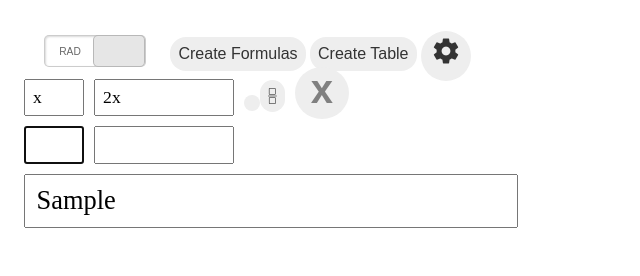
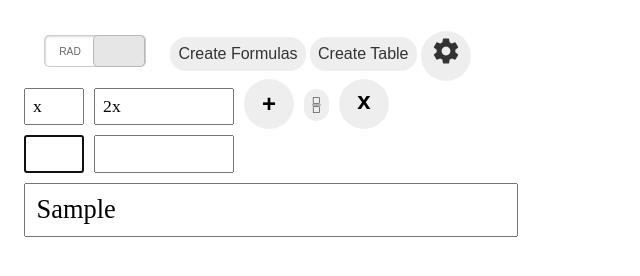
Before and after one commit to AlienKevin/Neat, a plain HTML site: page index.html in a window 1280 px wide. Both pictures are taken after typing "Sample" into the empty fields and a click on the button "Create Table". Shown: the part 60-336 px from the top of the page, without its empty margins (0-640 px from the left). Drawn offline with nearby package versions, Linux system fonts and the light colour scheme; files whose address does not match are found by name; a web font is replaced by a local one.

Commit message:
Refine data table's add column button and close button

```diff
--- a/icomoon-icons.css
+++ b/icomoon-icons.css
@@ -31,6 +31,7 @@
 
 .icon-fractions{
   margin-right: 10px;
+  margin-left: 10px;
 }
 
 .icon-fractions.fractionsMode{
--- a/js/dataTable.js
+++ b/js/dataTable.js
@@ -271,7 +271,10 @@ let createTableHeader = function () {
   createYHeader();
 
   // create an add column button
-  let addColumnBtn = document.createElement("button");
+  let addColumnBtn = document.createElement("div");
+  addColumnBtn.className = "btn";
+  addColumnBtn.id = "addBtn";
+  addColumnBtn.innerHTML = "+";
   addColumnBtn.addEventListener("click", function () {
     appendTableColumn();
   });
@@ -294,11 +297,15 @@ let createTableHeader = function () {
   })
   dataTable.appendChild(fractionsBtn);
   // create a close button to delete the whole table
-  let closeBtn = document.createElement("span");
-  closeBtn.setAttribute("class", "close");
-  closeBtn.innerHTML = "x";
+  let closeBtn = document.createElement("div");
+  closeBtn.className = "btn";
+  closeBtn.id = "closeBtn";
+  closeBtn.innerHTML = "<span>x</span>";
   closeBtn.addEventListener("click", function () {
     clearElement(dataTable);
+    // reset row and column number
+    rowNumber = 0;
+    colNumber = 1;
   });
   dataTable.appendChild(closeBtn);
   dataTable.appendChild(document.createElement("br")); //create a line break
--- a/style.css
+++ b/style.css
@@ -28,7 +28,8 @@ button {
   transition-duration: .4s;
 }
 
-button:hover {
+button:hover,
+.btn:hover {
   box-shadow: 0 5px 5px 0 rgba(0, 0, 0, 0.24), 0 7px 20px 0 rgba(0, 0, 0, 0.19)
 }
 
@@ -48,6 +49,27 @@ button#settingBtn {
   padding: .2em;
   position: relative;
   top: 5px;
+}
+
+.btn {
+  font-size: 1.5em;
+  font-weight: bold;
+  background: #eee;
+  display: inline-block;
+  margin: 0 auto;
+  border-radius: 50%;
+  transition: all 0.3s;
+  box-sizing: border-box;
+  width: 50px;
+  height: 50px;
+  line-height: 50px;
+  cursor: pointer;
+  text-align: center;
+}
+
+#closeBtn span{
+  position: relative;
+  bottom: 3px;
 }
 
 .errorMsg {
@@ -148,24 +170,6 @@ div#dataTable input.tableCell {
   margin-top: 0px;
 }
 
-div#dataTable span.close{ /* close button */
-  float: none;
-  color: gray;
-  background: #eee;
-  border: none;
-  padding-left: .4em;
-  padding-right: .4em;
-  padding-bottom: .2em;
-  border-radius: 50%;
-  width: .1em;
-  line-height: .1em;
-}
-
-div#dataTable span.close:hover{
-  color: black;
-}
-
-
 #mathField {
   font-family: "SymbolaRegular", "Times New Roman", serif;
   font-size: 1.5em;
@@ -247,6 +251,7 @@ button#createFormulaBtn {
     top: -300px;
     opacity: 0
   }
+
   to {
     top: 0;
     opacity: 1
@@ -258,6 +263,7 @@ button#createFormulaBtn {
     top: -300px;
     opacity: 0
   }
+
   to {
     top: 0;
     opacity: 1
@@ -273,7 +279,8 @@ button#createFormulaBtn {
   font-weight: bold;
 }
 
-.close:hover, .close:focus {
+.close:hover,
+.close:focus {
   color: #000;
   text-decoration: none;
   cursor: pointer;
@@ -308,6 +315,6 @@ button#createFormulaBtn {
 /*********************** End of Create functions popup window***************************/
 
 /*********************** Setting Window*********************************/
-#settingWindow .modal-footer{
+#settingWindow .modal-footer {
   margin-top: 50px;
 }
```
